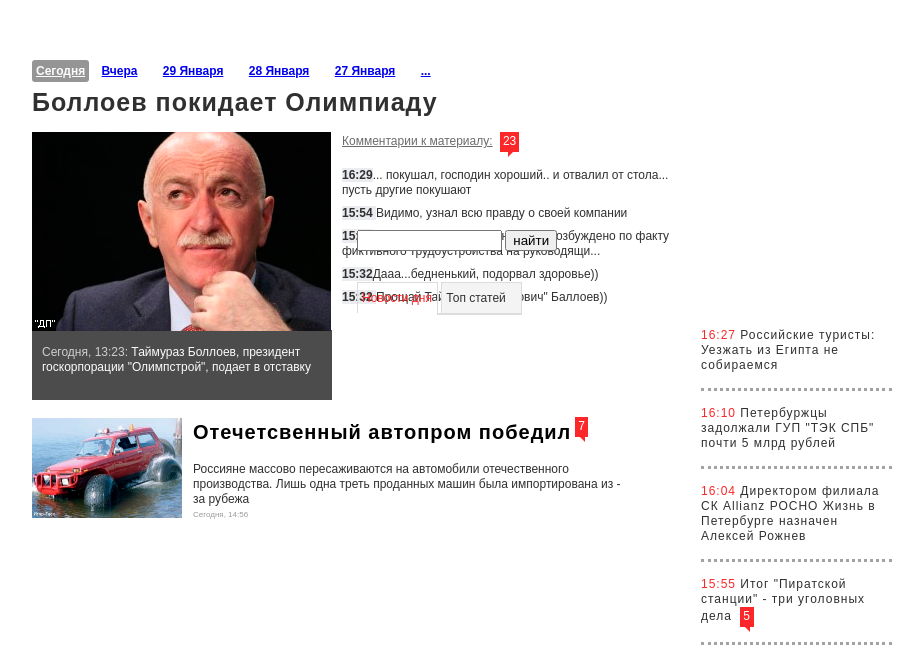
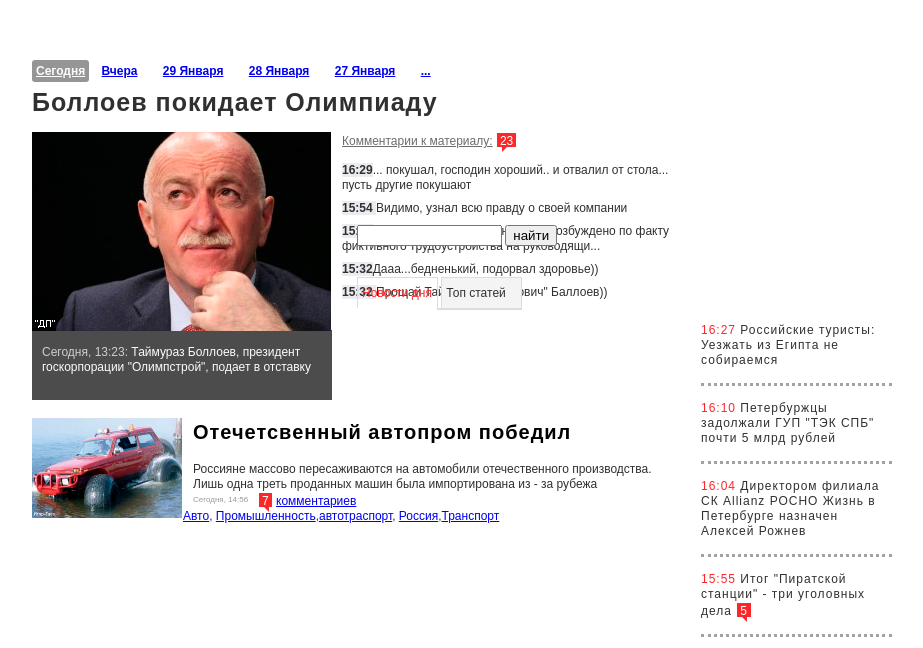
Before and after one commit to randomwica/portfolio, a plain HTML site: page test.dev/index.html in a window 1280 px wide. Shown: the part 176-824 px from the top of the page, without its empty margins (178-1101 px from the left). Drawn offline with Linux system fonts and the light colour scheme.

Commit message:
test
14.11.2014

```diff
--- a/test.dev/index.html
+++ b/test.dev/index.html
@@ -96,13 +96,17 @@
 
         <h1>Отечетсвенный автопром победил</h1>
 
-        <p>Россияне массово пересаживаются на автомобили отечественного производства. Лишь одна треть проданных машин
+        <p class="anonce_news">Россияне массово пересаживаются на автомобили отечественного производства. Лишь одна треть проданных машин
             была импортирована из - за рубежа</p>
 
-        <p class="date">Сегодня, 14:56</p>
-        <div class="hot">7
-            <div class="ponytail_2"></div>
-        </div>
+        <p class="date">Сегодня, 14:56
+            <div class="hot">7
+                <div class="ponytail_2"></div>
+            </div>
+            <a href="#">комментариев</a>
+        </p>
+        <div class="category"><a href="#">Авто</a>, <a href="#">Промышленность</a>,<a href="#">автотраспорт</a>, <a href="#">Россия</a>,<a href="#">Транспорт</a> </div>
+
 
 </section>
 
--- a/test.dev/mystyle.css
+++ b/test.dev/mystyle.css
@@ -53,6 +53,7 @@ h1{
     font-size: 25px;
     letter-spacing: 1px;
     line-height: 30px;
+    width: 485px;
 }
 .novelle{
     background: #4c4c4c;
@@ -65,10 +66,6 @@ h1{
     color:#cfcfcf;
     margin-left: 10px;
     padding-top: 15px;
-}
-p.date{
-    width: 100px;
-
 }
 .anonce{
     color: #fcfcfc;
@@ -98,21 +95,21 @@ p.date{
 }
 .hot{
     background: #fc2729;
-    height:20px;
+    height: 14px;
     color: #ffffff;
-    margin: auto 4px;
+    margin: 1px 1px;
     position: relative;
-    line-height: 19px;
+    line-height: 16px;
     display: inline-block;
-    padding: 0 3px;
+    padding: 0px 3px;
 }
 .ponytail {
     border: 3px solid transparent;
     border-left: 3px solid #fc2729;
     border-top: 3px solid #fc2729;
     position: absolute;
-    top: 19px;
-    left: 8px;
+    top: 13px;
+    left: 5px;
 }
 /*форма поиска */
 div.search{
@@ -179,7 +176,7 @@ span.hot_time{
     border-right: 3px solid #fc2729;
     border-top: 3px solid #fc2729;
     position: absolute;
-    top: 19px;
+    top: 13px;
     left: 4px;
 }
 /*Новостной блок с картинками */
@@ -195,7 +192,6 @@ span.hot_time{
 }
 .today p{
     float: left;
-    width: 430px;
     padding-left: 10px;
 }
 .today img{
@@ -204,8 +200,10 @@ span.hot_time{
 .date{
     color: #999a9c;
     font-size: 8px;
-}
-.comment_new{
-
+    width: 65px;
 
 }
+
+p.anonce_news {
+    width: 485px;
+}
```
